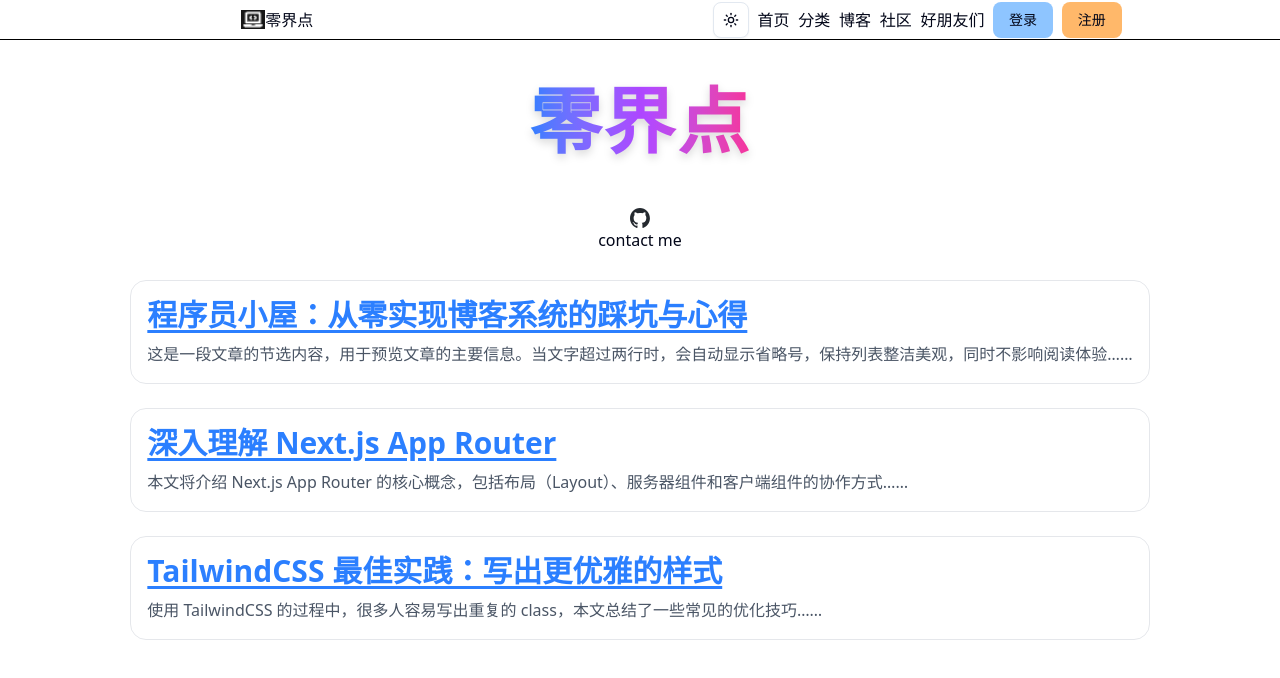
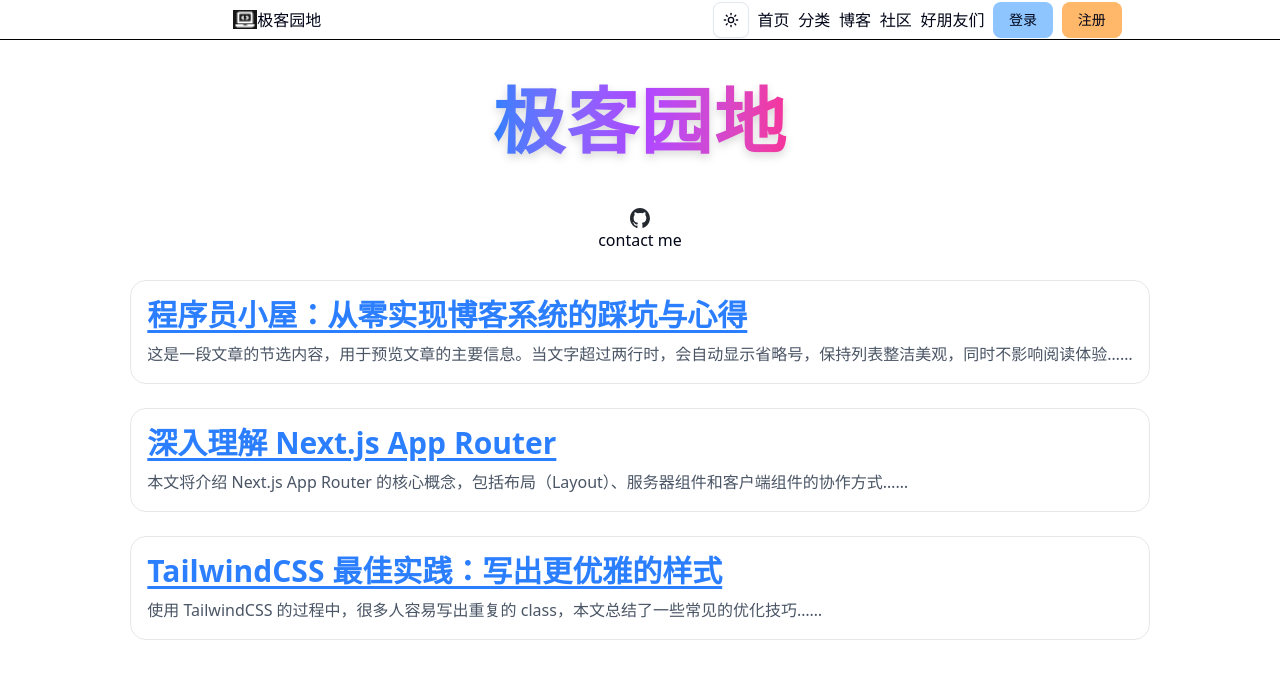
Before and after one commit to Tommy-LXDAO/my-blog, a Next.js app: page / in a window 1280 px wide. Shown: the top 678 px of the page. Built offline with nearby package versions, Linux system fonts and the light colour scheme.

Commit message:
1st-stage finished
Signed-off-by: Tommy <tommyskypromax@gmail.com>

```diff
--- a/src/app/_components/header.tsx
+++ b/src/app/_components/header.tsx
@@ -13,7 +13,7 @@ export default function Header() {
             <div className="h-5">
                 <Image src='/Icon_laptop_code.png' height={10} width={24} alt="Icon"/>
             </div>
-            <div className=""><span className="">零界点</span></div>
+            <div className=""><span className="">极客园地</span></div>
         </div>
         <nav className="flex w-1/3 items-center justify-evenly">
           <ModeToggle />
--- a/src/app/page.tsx
+++ b/src/app/page.tsx
@@ -7,7 +7,7 @@ export default function Home() {
   return (
     <div>
       <div className="h-40 flex justify-center items-center">
-        <span className="text-5xl md:text-7xl font-extrabold text-transparent bg-clip-text bg-gradient-to-r from-blue-500 via-purple-500 to-pink-500 drop-shadow-lg tracking-wide">零界点</span>
+        <span className="text-5xl md:text-7xl font-extrabold text-transparent bg-clip-text bg-gradient-to-r from-blue-500 via-purple-500 to-pink-500 drop-shadow-lg tracking-wide">极客园地</span>
       </div>
       {/* <div className="h-40 flex justify-center items-center">
         <img src="/Image.png" className="h-40" alt="Image" />
```
